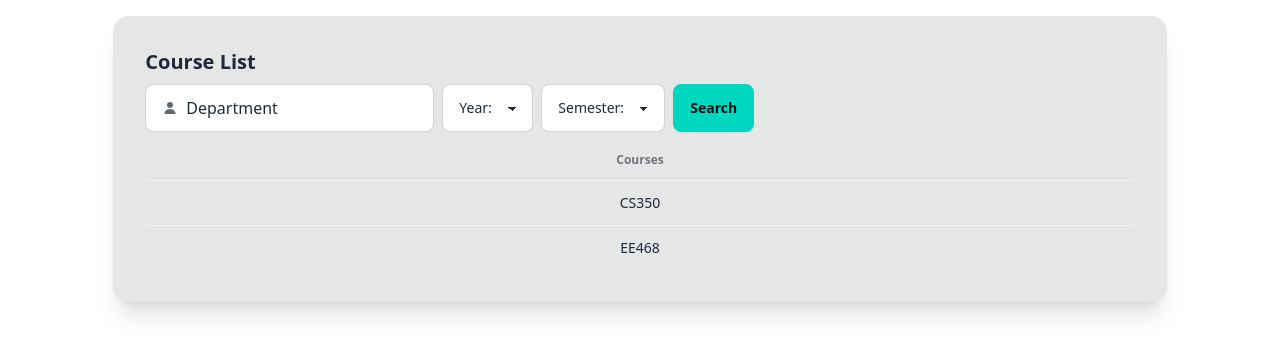
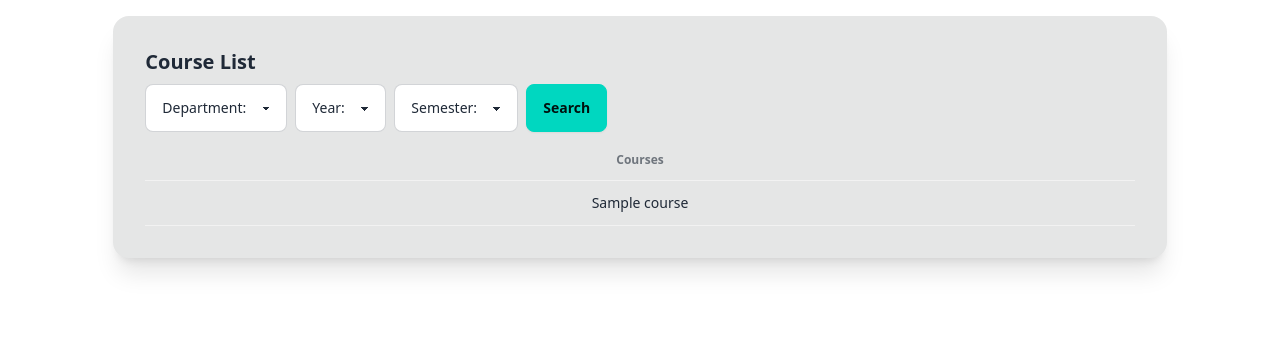
Before and after one commit to XavierLora/DB-Backed-Web-App-University-Management-System, a Django app: template dbApp/dbApp/templates/dbApp/student_dashboard.html in a window 1280 px wide. Shown: the part 104-460 px from the top of the page. Run offline with Django 4.2, Linux system fonts and the light colour scheme; the template is opened without the code that fills it: most values are stand-ins (such as "Sample title", 1, 10 or a date in 2020); some libraries are stand-ins or nearby versions.

Commit message:
Updates to UI and student functionality

```diff
--- a/dbApp/dbApp/templates/dbApp/instructor_dashboard.html
+++ b/dbApp/dbApp/templates/dbApp/instructor_dashboard.html
@@ -66,7 +66,7 @@
       <div class="card m-2 w-10/12 bg-base-300 shadow-xl">
         <div class="card-body">
           <h2 class="card-title">Student Enrollment</h2>
-          <form method="get" class="flex gap-2 items-center">
+          <form method="get" action="{% url 'instructor_dashboard' %}" class="flex gap-2 items-center">
           <label class="input input-bordered flex items-center gap-2">
             <svg xmlns="http://www.w3.org/2000/svg" viewBox="0 0 16 16" fill="currentColor" class="w-4 h-4 opacity-70"><path d="M8 8a3 3 0 1 0 0-6 3 3 0 0 0 0 6ZM12.735 14c.618 0 1.093-.561.872-1.139a6.002 6.002 0 0 0-11.215 0c-.22.578.254 1.139.872 1.139h9.47Z" /></svg>
             <input type="text" name="instructor" class="grow" value="Instructor" />
--- a/dbApp/dbApp/templates/dbApp/login.html
+++ b/dbApp/dbApp/templates/dbApp/login.html
@@ -11,10 +11,10 @@
   <body>
     <div class="w-full flex flex-col place-items-center text-center justify-center">
       <div class="hero min-h-screen" style="background-image: url(https://www.clarkson.edu/sites/default/files/2024-02/StudentCenterwfireplaceexterior%202000x1363.jpg);">
-        <div class="hero-overlay bg-opacity-50"></div>
+        <div class="hero-overlay bg-opacity-60"></div>
           <div class="w-full flex flex-row h-full">
           <div class="flex-1 flex flex-col justify-center backdrop-blur h-full overflow-hidden">
-            <h1 class="text-4xl font-medium text-left ml-10 p-2 text-white z-10">Welcome to Clarkson's<br> University Management System</h1>
+            <h1 class="text-4xl font-bold text-left ml-10 p-2 text-white z-10">Welcome to Clarkson's<br> University Management System</h1>
             <h1 class="text-2xl text-left ml-10 p-2 mr-60 text-white z-10">Admins, Instructors, and Students have access to up to date records of courses, instructors, grades and more!</h1>
             <h1 class="text-2xl text-left ml-10 p-2 mr-60 pb-20 text-white z-10">Please login with your provided credentials or reach out to your Database Admin.</h1>
 
--- a/dbApp/dbApp/templates/dbApp/student_dashboard.html
+++ b/dbApp/dbApp/templates/dbApp/student_dashboard.html
@@ -25,20 +25,21 @@
       <div class="card m-2 w-10/12 bg-base-300 shadow-xl">
         <div class="card-body">
           <h2 class="card-title">Course List</h2>
-          <form method="post" class="flex gap-2 items-center">
-          <label class="input input-bordered flex items-center gap-2">
-            <svg xmlns="http://www.w3.org/2000/svg" viewBox="0 0 16 16" fill="currentColor" class="w-4 h-4 opacity-70"><path d="M8 8a3 3 0 1 0 0-6 3 3 0 0 0 0 6ZM12.735 14c.618 0 1.093-.561.872-1.139a6.002 6.002 0 0 0-11.215 0c-.22.578.254 1.139.872 1.139h9.47Z" /></svg>
-            <input type="text" name="dept" class="grow" value="Department" />
-          </label>
+          <form method="get" action="{% url 'student_dashboard' %}" class="flex gap-2 items-center">
+            <select name="dept" class="select select-bordered w-fit max-w-xs">
+              <option disabled selected>Department:</option>
+              <option value="CS">CS</option>
+              <option value="EE">EE</option>
+            </select>
           <select name="year" class="select select-bordered w-fit max-w-xs">
             <option disabled selected>Year:</option>
-            <option>2019</option>
-            <option>2020</option>
+            <option value="2019">2019</option>
+            <option value="2020">2020</option>
           </select>
           <select name="semester" class="select select-bordered w-fit max-w-xs">
             <option disabled selected>Semester:</option>
-            <option>Fall</option>
-            <option>Spring</option>
+            <option value="01">01</option>
+            <option value="02">02</option>
           </select>
           <button type="submit" class="btn btn-accent font-bold">Search</button>
         </form>
@@ -52,12 +53,11 @@
               </thead>
               <tbody>
                 <!-- row 1 -->
+                {% for course in course_list %}
                 <tr>
-                  <td>CS350</td>
+                  <td>{{ course }}</td>
                 </tr>
-                <tr>
-                  <td>EE468</td>
-                </tr>
+                {% endfor %}
               </tbody>
             </table>
           </div>
```
Also changed, not shown: dbApp/dbApp/models.py (+11 -0 lines), dbApp/dbApp/views.py (+22 -7 lines).
